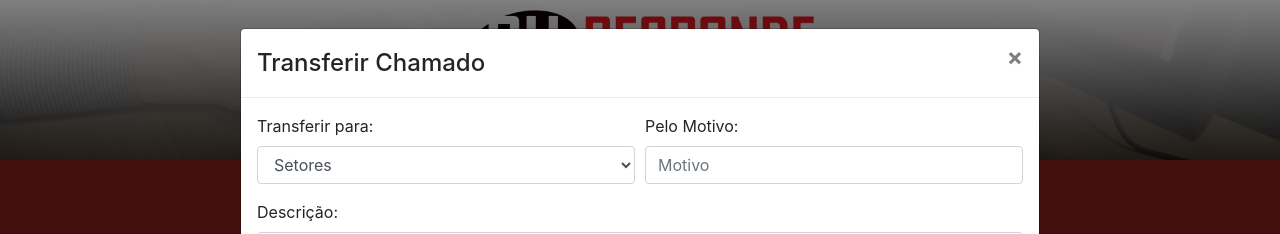
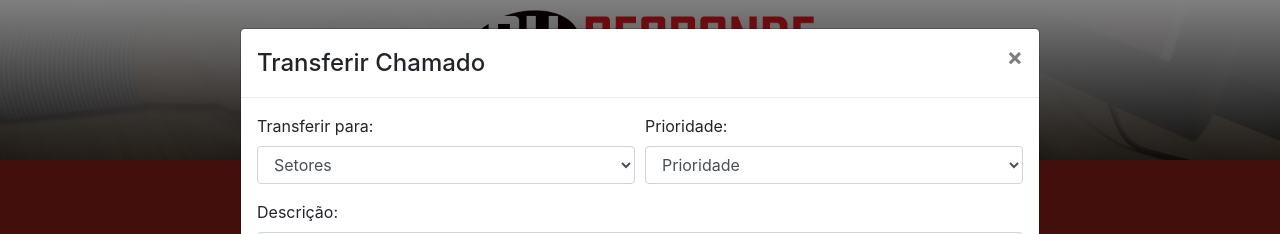
Before and after one commit to luizflaviolopes/RHRespondeChamados, a React (Create React App) app: page /DetalhamentoChamado in a window 1280 px wide. Both pictures are taken after a click on the button "Redirecionar". Shown: the top 234 px of the page. Built offline with nearby package versions, Linux system fonts and the light colour scheme.

Commit message:
some changes

```diff
--- a/src/App.js
+++ b/src/App.js
@@ -23,11 +23,7 @@ class App extends Component {
       <div className="body">
         <BrowserRouter>
           <Cabecalho />
-          <Menu>
-            <Botoes label="Relatórios" styleName="btn-menu" />
-            <Botoes label="Acompanhamento" styleName="btn-menu" />
-            <Botoes label="Respostas Automaticas" styleName="btn-menu" />
-          </Menu>
+          <Menu />
           <Container fluid={true} className="position-relative">
             <div className="allScreen">
               <div className="menu-l">
--- a/src/ChamadosRH/PageChamado.js
+++ b/src/ChamadosRH/PageChamado.js
@@ -111,7 +111,7 @@ export class PageChamado extends Component {
             <Col sm={3}>
               <Link to="/">
                 <Button variant="danger">
-                  <FontAwesomeIcon icon="chevron-circle-left" />  Voltar
+                  <FontAwesomeIcon icon="chevron-circle-left" /> Voltar
                 </Button>
               </Link>
             </Col>
@@ -145,8 +145,11 @@ export class PageChamado extends Component {
                         </Form.Control>
                       </Form.Group>
                       <Form.Group as={Col}>
-                        <Form.Label>Pelo Motivo:</Form.Label>
-                        <Form.Control type="text" placeholder="Motivo" />
+                        <Form.Label>Prioridade:</Form.Label>
+                        <Form.Control as="select">
+                          <option>Prioridade</option>
+                          <option>...</option>
+                        </Form.Control>
                       </Form.Group>
                     </Form.Row>
                     <Form.Group>
@@ -167,7 +170,7 @@ export class PageChamado extends Component {
                 variant="success"
                 onClick={() => this.setState({ answerModal: true })}
               >
-                <FontAwesomeIcon icon="file-alt" />  Responder
+                <FontAwesomeIcon icon="file-alt" /> Responder
               </Button>
 
               <Modal
@@ -185,10 +188,11 @@ export class PageChamado extends Component {
                 <Modal.Body>
                   <Form>
                     <Form.Group>
-
-
                       {["radio"].map(type => (
-                        <div key={`inline-${type}`} className="mb-3 text-justify">
+                        <div
+                          key={`inline-${type}`}
+                          className="mb-3 text-justify"
+                        >
                           <div className="checkChamado">
                             <Form.Check
                               name="resposta"
```
